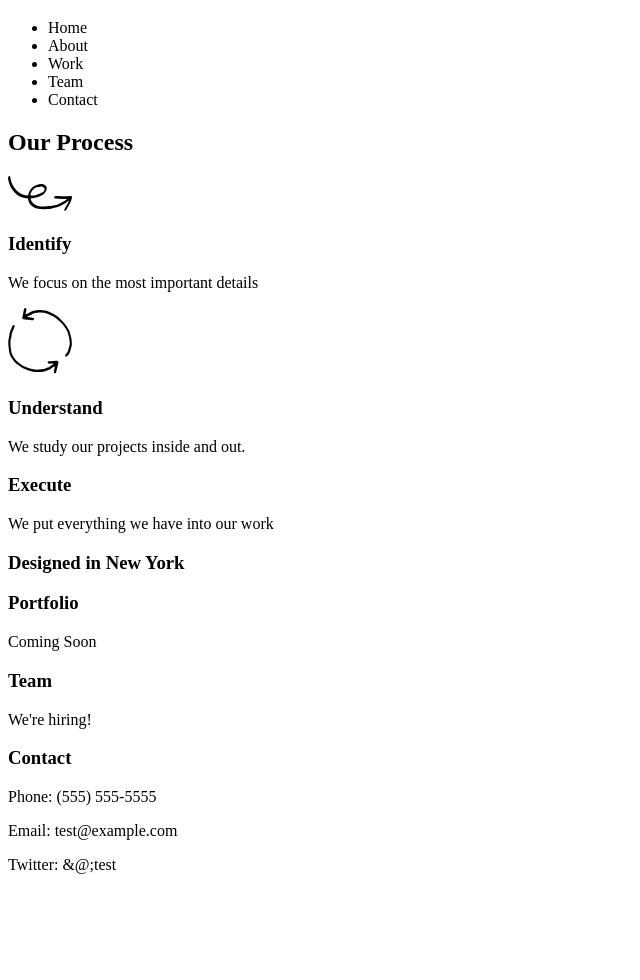
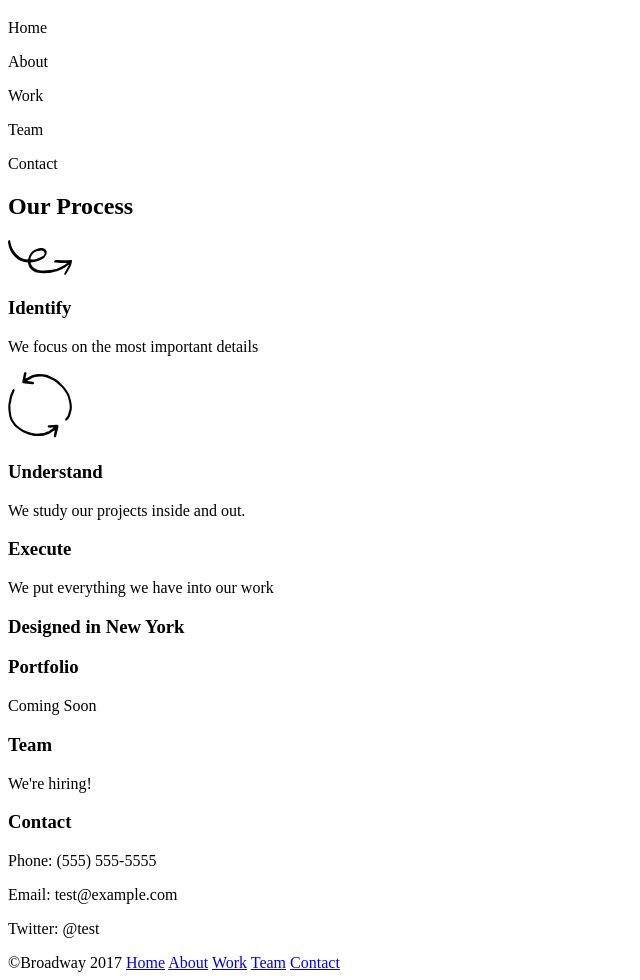
Before and after one commit to Crue207/broadway, a plain HTML site: page index.html in a window 1280 px wide. Shown: the part 61-1041 px from the top of the page, without its empty margins (0-640 px from the left). Before the commit the page ends 951 px from the top, so only its background shows below. Drawn offline with Linux system fonts and the light colour scheme.

Commit message:
Added footer

```diff
--- a/index.html
+++ b/index.html
@@ -8,13 +8,11 @@
   <body>
     <h1>Broadway Design</h1>
     <nav>
-      <ul>
-        <li>Home</li>
-        <li>About</li>
-        <li>Work</li>
-        <li>Team</li>
-        <li>Contact</li>
-      </ul>
+      <p>Home</p>
+      <p>About</p>
+      <p>Work</p>
+      <p>Team</p>
+      <p>Contact</p>
     </nav>
     <h2>Our Process</h2>
       <div class="identify">
@@ -43,7 +41,14 @@
         <h3>Contact</h3>
         <p>Phone: (555) 555-5555</p>
         <p>Email: test@example.com</p>
-        <p>Twitter: &@;test</p>
+        <p>Twitter: @test</p>
       </div>
+      <footer>
+        <span id="copy">&copy;Broadway 2017</span>
+        <span><a href="#">Home</a></span>
+        <span><a href="#">About</a></span>
+        <span><a href="#Portfolio">Work</a></span>
+        <span><a href="#Team">Team</a><span>
+          <span><a href="#Contact">Contact</a></span>
   </body>
 </html>
```
